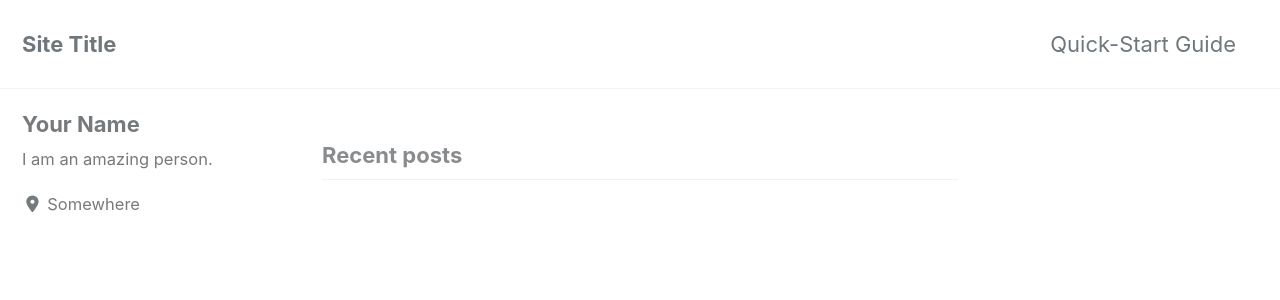
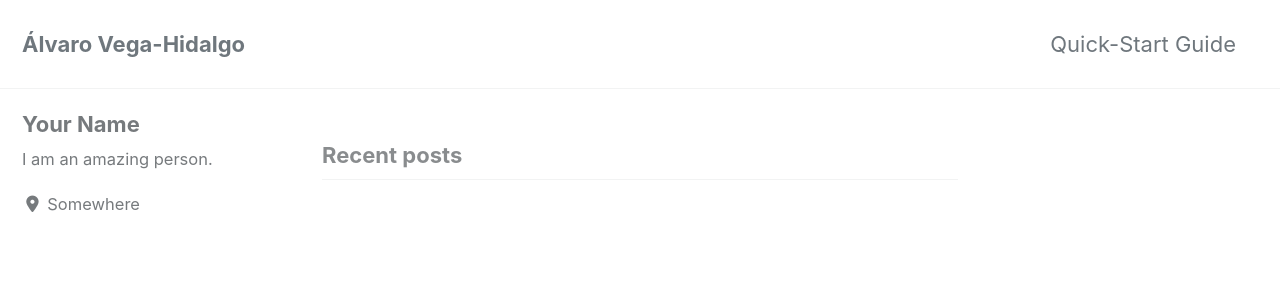
Before and after one commit to alvarovegahd/alvarovegahd.github.io, a Jekyll site: the page built from index.html, in a window 1280 px wide and 900 px high. Shown: the top 300 px of the window. Built offline with Jekyll 4.4.1, drawn with Linux system fonts in a browser that asks for light colours; cached includes are drawn as plain includes; nearby versions of some CDN libraries; the list of posts is cut into pages by our own code.

Commit message:
update name

```diff
--- a/_config.yml
+++ b/_config.yml
@@ -16,7 +16,7 @@ minimal_mistakes_skin    : "default" # "air", "aqua", "contrast", "dark", "dirt"
 
 # Site Settings
 locale                   : "en-US"
-title                    : "Site Title"
+title                    : "Álvaro Vega-Hidalgo"
 title_separator          : "-"
 name                     : "Your Name"
 description              : "An amazing website."
```
